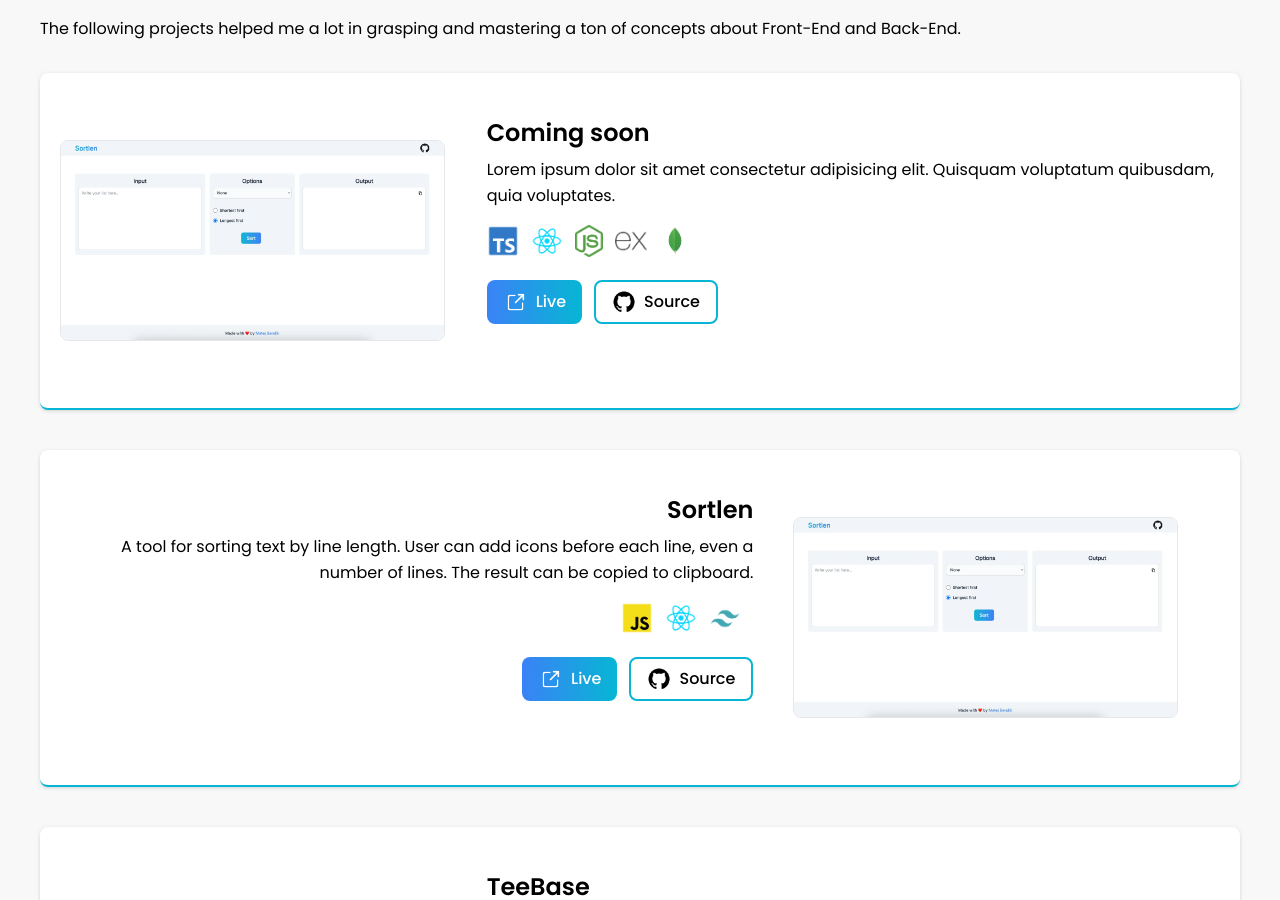
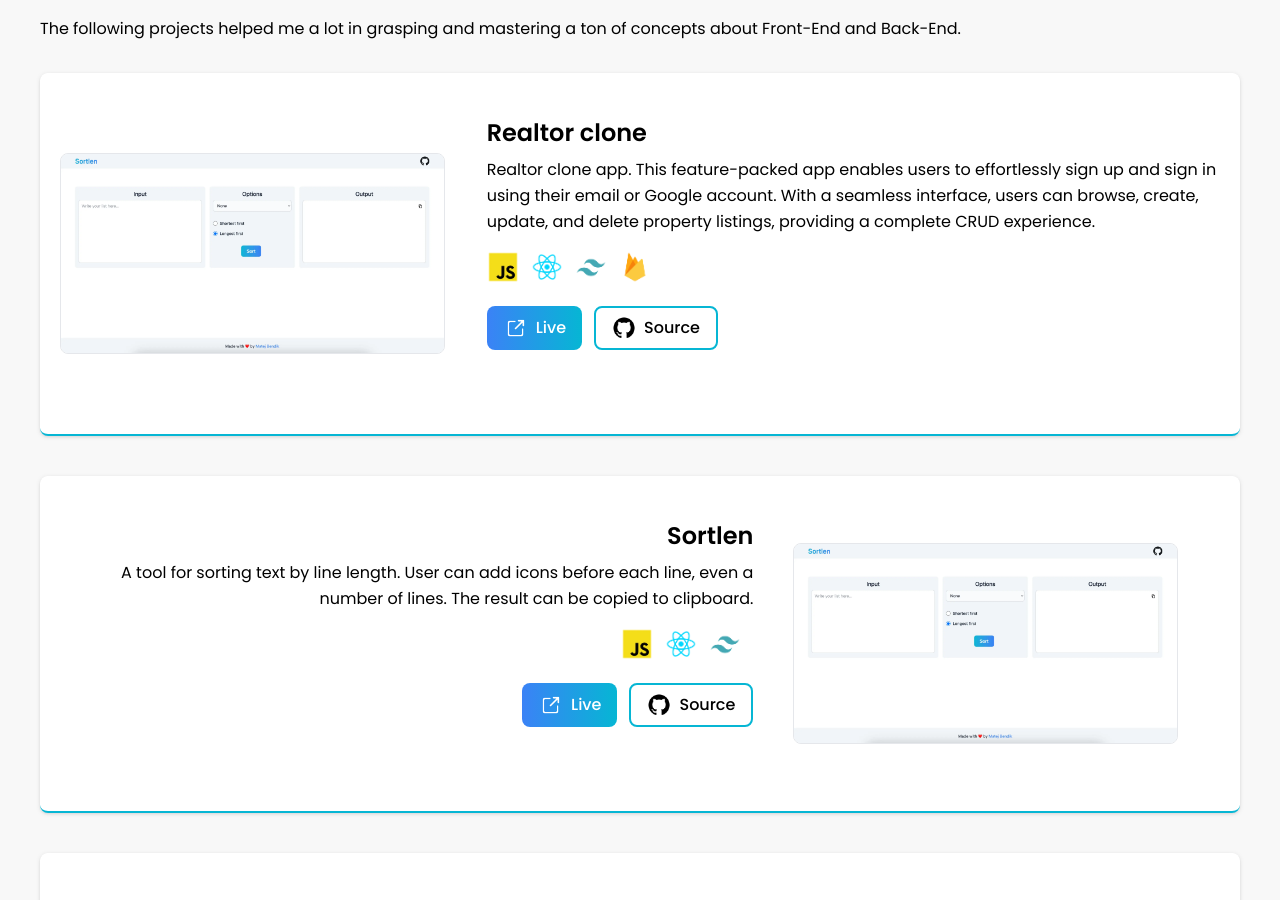
Before and after one commit to MatejBendik/portfolio, a React (Vite) app: page / in a window 1280 px wide. Shown: the part 2384-3284 px from the top of the page. Built offline with nearby package versions, Linux system fonts and the light colour scheme.

Commit message:
Add firebase icon and Realtor clone app to projects

```diff
--- a/src/components/Projects.jsx
+++ b/src/components/Projects.jsx
@@ -28,18 +28,21 @@ const Projects = () => {
               />
             </div>
             <div className="flex-grow text-left md:mt-6 sm:mt-0">
-              <h2 className="text-2xl font-semibold mb-2">Coming soon</h2>
+              <h2 className="text-2xl font-semibold mb-2">Realtor clone</h2>
               <p className="leading-relaxed md:text-left text-justify">
-                Lorem ipsum dolor sit amet consectetur adipisicing elit.
-                Quisquam voluptatum quibusdam, quia voluptates.
+                Realtor clone app. This feature-packed app enables users to
+                effortlessly sign up and sign in using their email or Google
+                account. With a seamless interface, users can browse, create,
+                update, and delete property listings, providing a complete CRUD
+                experience.
               </p>
               <div className="py-4">
                 <div className="inline-block mr-2">
                   <div className="flex pr-1 h-full items-center">
                     <img
-                      src="/images/typescript.webp"
-                      alt="TypeScript Icon"
-                      title="TypeScript"
+                      src="/images/javascript.webp"
+                      alt="JavaScript Icon"
+                      title="JavaScript"
                       className="w-8 h-8"
                     />
                   </div>
@@ -57,30 +60,19 @@ const Projects = () => {
                 <div className="inline-block mr-2">
                   <div className="flex pr-1 h-full items-center">
                     <img
-                      src="/images/node.webp"
-                      alt="Node Icon"
-                      title="Node"
-                      className="h-8 w-7"
+                      src="/images/tailwind.webp"
+                      alt="Tailwind Icon"
+                      title="Tailwind"
+                      className="h-8 w-8"
                     />
                   </div>
                 </div>
                 <div className="inline-block mr-2">
                   <div className="flex pr-1 h-full items-center">
                     <img
-                      src="/images/express.webp"
-                      alt="Express Icon"
-                      title="Express"
-                      className="w-8 h-8"
-                    />
-                  </div>
-                </div>
-
-                <div className="inline-block mr-2">
-                  <div className="flex pr-1 h-full items-center">
-                    <img
-                      src="/images/mongodb.webp"
-                      alt="MongoDB Icon"
-                      title="MongoDB"
+                      src="/images/firebase.webp"
+                      alt="Firebase Icon"
+                      title="Firebase"
                       className="w-8 h-8"
                     />
                   </div>
@@ -107,7 +99,7 @@ const Projects = () => {
                   <a
                     type="button"
                     className="min-w-fit inline-flex items-center border-2 px-4 py-2 rounded-lg border-cyan-500 hover:-translate-y-1 transition duration-300"
-                    href="https://github.com/MatejBendik/TeeBase"
+                    href="https://github.com/MatejBendik/realtor-clone"
                     target="_blank"
                   >
                     <img
```
Also changed, not shown: public/images/firebase.webp (added).
